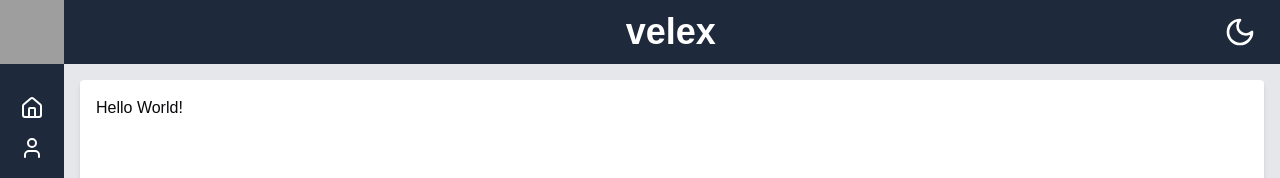
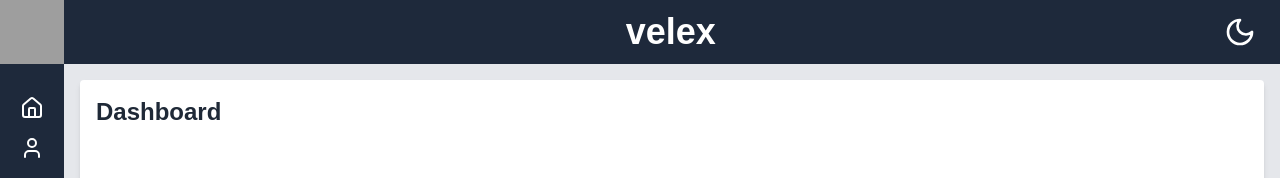
Before and after one commit to tomagrab/velex, a Next.js app: page / in a window 1280 px wide. Shown: the top 178 px of the page. Built offline with nearby package versions, Linux system fonts and the light colour scheme; grey boxes are pictures that could not be loaded.

Commit message:
Create standard page heading (#9)
* Create standard page heading component and add it to main page.tsx

* Merge branch 'dev' into dev-create-standard-page-heading

```diff
--- a/src/app/page.tsx
+++ b/src/app/page.tsx
@@ -1,9 +1,9 @@
+import PageHeading from '@/components/layout/page-heading/page-heading';
+
 export default function Home() {
   return (
-    <div className="">
-        <p>
-            Hello World!
-        </p>
-    </div>
+    <>
+      <PageHeading title="Dashboard" />
+    </>
   );
 }
--- /dev/null
+++ b/src/components/layout/page-heading/page-heading.tsx
@@ -0,0 +1,11 @@
+type PageHeadingProps = Readonly<{
+  title: string;
+}>;
+
+export default function PageHeading({ title }: PageHeadingProps) {
+  return (
+    <h2 className="text-2xl font-semibold text-gray-800 dark:text-gray-200">
+      {title}
+    </h2>
+  );
+}
```
